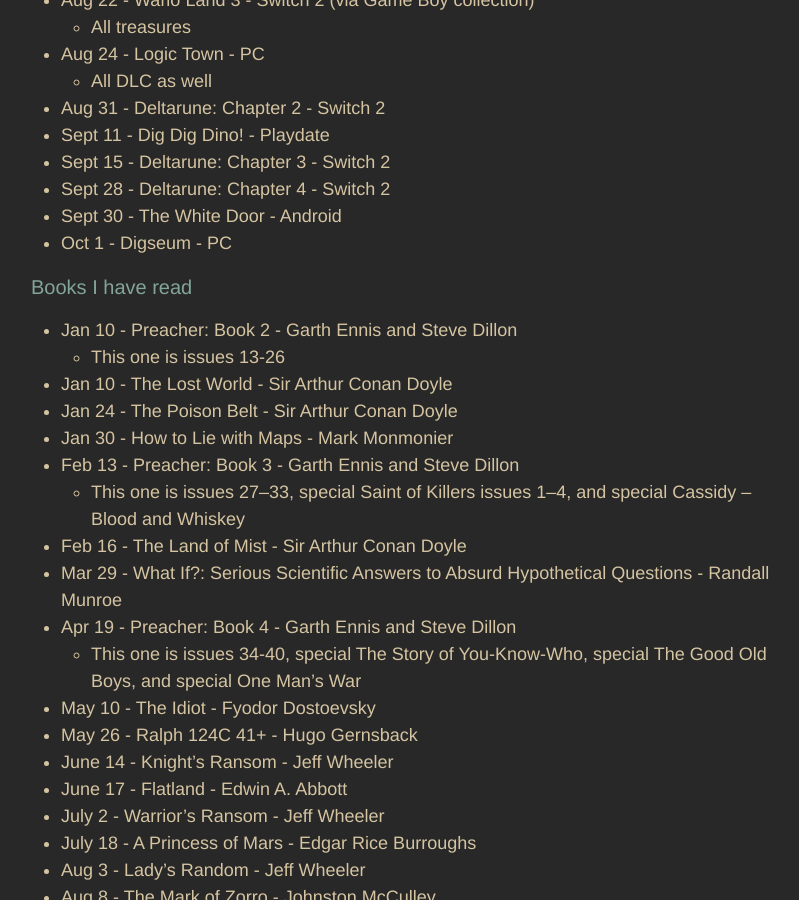
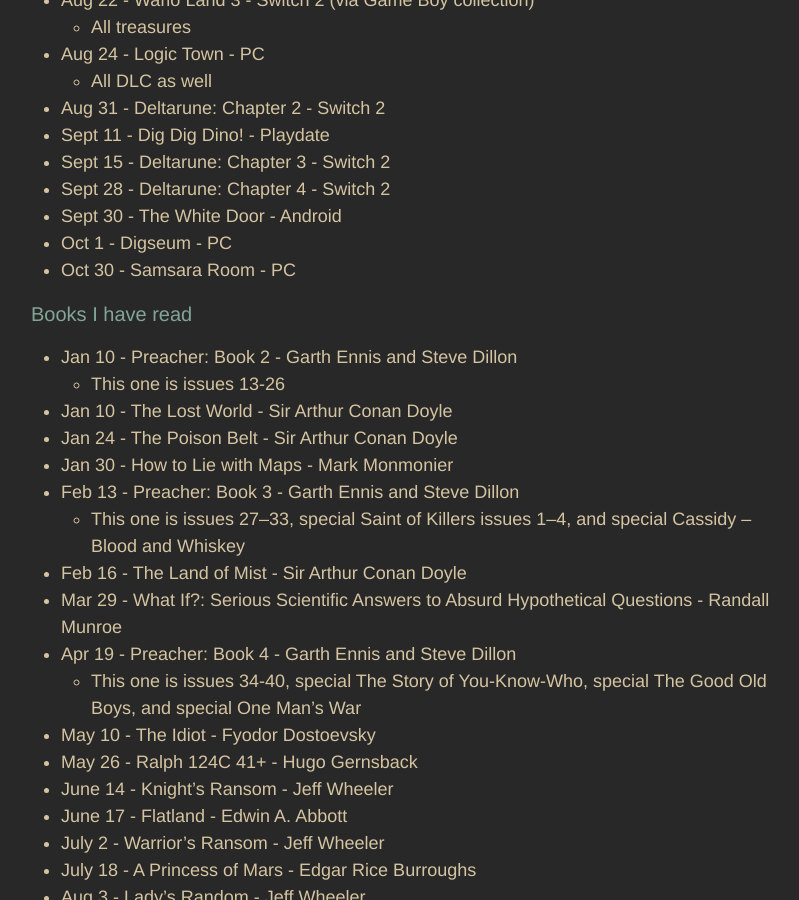
Before and after one commit to adkinsrs/sadkins_site, a Jekyll site: the page built from misc.md, in a window 1280 px wide and 900 px high, scrolled down 1112 px. Shown: the whole window, without its empty margins (239-1038 px from the left). Built offline with Jekyll 4.4.1, drawn with Linux system fonts in a browser that asks for light colours.

Commit message:
beat a game

```diff
--- a/misc.md
+++ b/misc.md
@@ -48,6 +48,7 @@
 * Sept 28 - Deltarune: Chapter 4 - Switch 2
 * Sept 30 - The White Door - Android
 * Oct 1 - Digseum - PC
+* Oct 30 - Samsara Room - PC
 
 ### Books I have read
 
```
